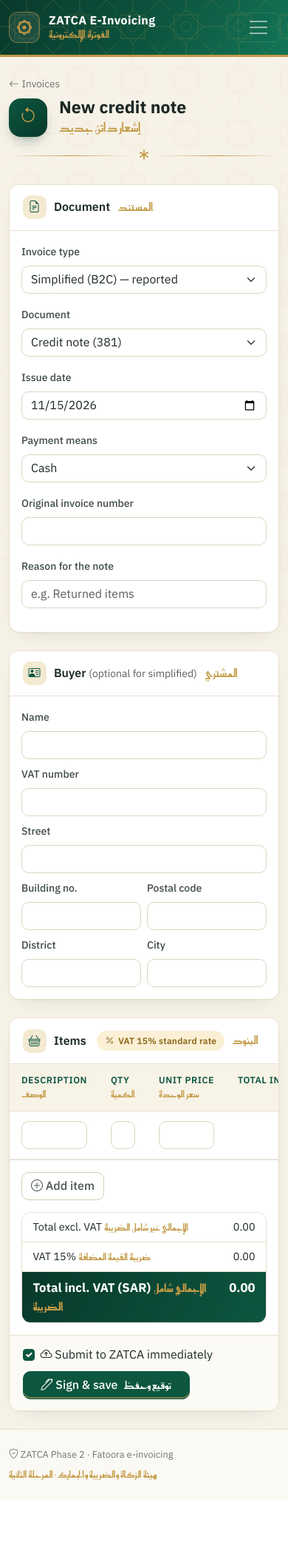
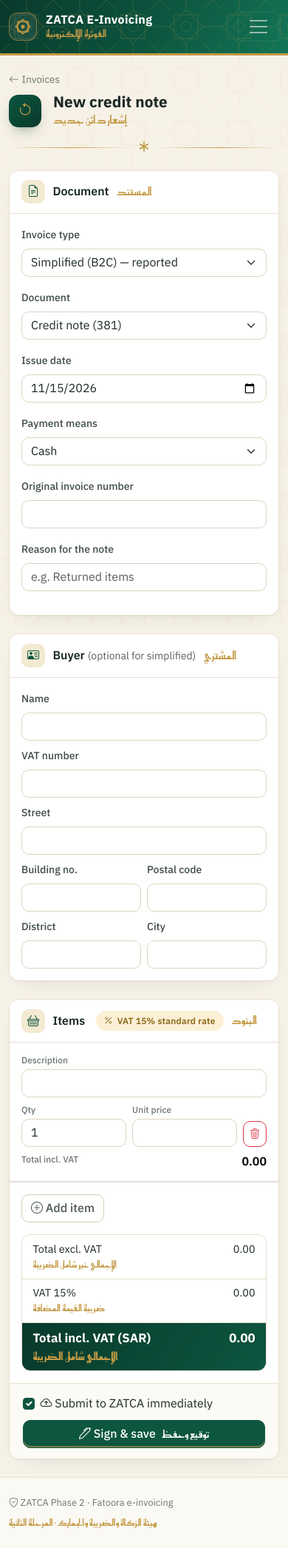
Before and after one commit to delwarhossaindev/zatca_app, a Laravel app: page /invoices/create?original=1&document_type=credit in a window 390 px wide. Shown: the whole page at 74% size. Before the commit the page ends 2000 px from the top, so only its background shows below. Run offline with Laravel 10, Linux system fonts and the light colour scheme; tables that the repository leaves empty hold one stand-in row (values such as "Sample post"); some libraries are stand-ins or nearby versions.

Commit message:
Make pages responsive on phones
Invoice list shows a card per invoice below md, invoice items stack into
label/value blocks on the create and detail pages, and the page header
and spacing shrink on small screens.

Co-Authored-By: Claude Opus 5.5 <noreply@anthropic.com>

```diff
--- a/resources/views/invoices/create.blade.php
+++ b/resources/views/invoices/create.blade.php
@@ -21,6 +21,22 @@
     .z-totals > div + div { border-top: 1px solid var(--z-line); }
     .z-totals .ar { color: var(--z-gold); margin-inline-start: .35rem; }
     .z-totals-grand { background: linear-gradient(120deg, var(--z-green-dark), var(--z-green)); color: #fff; font-weight: 700; font-size: 1.05rem !important; }
+    /* Phones: each item becomes a small block (description, then qty / price / remove, then its total) */
+    @media (max-width: 767.98px) {
+        #items thead { display: none; }
+        #items, #items tbody { display: block; }
+        #items tr { display: grid; grid-template-columns: 1fr 1fr auto; gap: .5rem; align-items: end; padding: .9rem 1rem; border-bottom: 1px solid var(--z-line); }
+        #items td { display: block; padding: 0; border: 0; }
+        #items td:first-child { grid-column: 1 / -1; }
+        #items td.line-total { grid-column: 1 / -1; order: 1; display: flex; justify-content: space-between; text-align: start !important; }
+        #items td[data-label]::before { content: attr(data-label); display: block; font-size: .75rem; font-weight: 500; color: var(--z-muted); margin-bottom: .2rem; }
+        #items td.line-total::before { margin: 0; }
+        #items .remove { height: calc(1.5em + .75rem + 2px); }
+    }
+    @media (max-width: 575.98px) {
+        .z-totals .ar { display: block; margin-inline-start: 0; }
+        .card-footer .btn-success { width: 100%; }
+    }
 </style>
 @endpush
 
@@ -121,10 +137,10 @@
                         <tbody>
                         @foreach ($items as $i => $item)
                             <tr>
-                                <td><input name="items[{{ $i }}][name]" class="form-control" value="{{ $item['name'] }}" required></td>
-                                <td><input name="items[{{ $i }}][quantity]" type="number" step="any" min="0" class="form-control qty" value="{{ $item['quantity'] }}" required></td>
-                                <td><input name="items[{{ $i }}][unit_price]" type="number" step="0.01" min="0" class="form-control price" value="{{ $item['unit_price'] }}" required></td>
-                                <td class="text-end fw-semibold line-total">0.00</td>
+                                <td data-label="Description"><input name="items[{{ $i }}][name]" class="form-control" value="{{ $item['name'] }}" required></td>
+                                <td data-label="Qty"><input name="items[{{ $i }}][quantity]" type="number" step="any" min="0" class="form-control qty" value="{{ $item['quantity'] }}" required></td>
+                                <td data-label="Unit price"><input name="items[{{ $i }}][unit_price]" type="number" step="0.01" min="0" class="form-control price" value="{{ $item['unit_price'] }}" required></td>
+                                <td class="text-end fw-semibold line-total" data-label="Total incl. VAT">0.00</td>
                                 <td><button type="button" class="btn btn-sm btn-outline-danger remove" title="Remove item"><i class="bi bi-trash3"></i></button></td>
                             </tr>
                         @endforeach
--- a/resources/views/layouts/app.blade.php
+++ b/resources/views/layouts/app.blade.php
@@ -217,6 +217,16 @@
         .z-footer { margin-top: auto; padding: 1.5rem 0; color: var(--z-muted); font-size: .8rem; border-top: 1px solid var(--z-line); background: rgba(255, 255, 255, .5); }
         .z-footer .ar { color: var(--z-gold); }
 
+        @media (max-width: 575.98px) {
+            main.container { padding-top: 1.25rem !important; padding-bottom: 1.5rem !important; }
+            .z-page-head { margin-bottom: 1.25rem; }
+            .z-page-head h1 { font-size: 1.3rem; }
+            .z-page-head .ar { font-size: .95rem; }
+            .z-head-icon { width: 44px; height: 44px; font-size: 1.2rem; border-radius: 13px; }
+            .z-brand-mark { width: 38px; height: 38px; }
+            .card-header { padding: .8rem 1rem; }
+        }
+
         @media print {
             .no-print { display: none !important; }
             body { background: #fff; }
```
Also changed, not shown: resources/views/invoices/index.blade.php (+41 -2 lines), resources/views/invoices/show.blade.php (+24 -8 lines).
